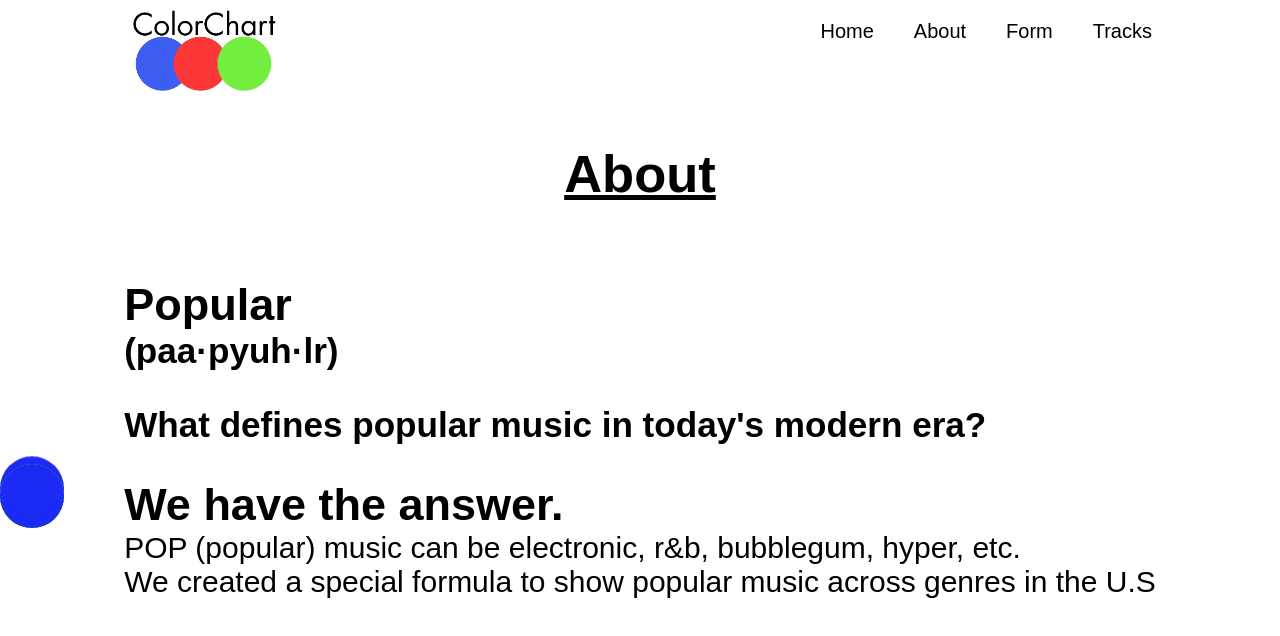
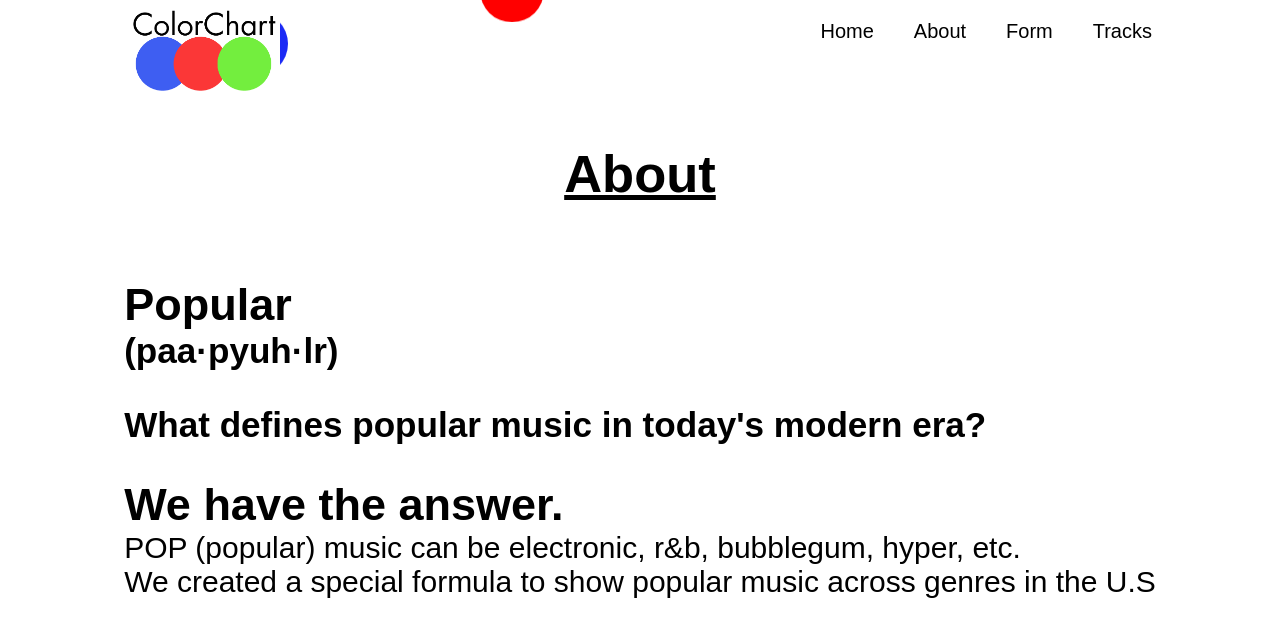
Before and after one commit to lesliewilson1/Wilson_Leslie_Music_Chart_Capstone, a React (Vite) app in the folder frontend/: page /about in a window 1280 px wide. Shown: the top 636 px of the page. Built offline with nearby package versions, Linux system fonts and the light colour scheme; no server answers; a web font is replaced by a local one.

Commit message:
Update 7.3

```diff
--- a/frontend/src/components/ball.css
+++ b/frontend/src/components/ball.css
@@ -3,33 +3,71 @@
     padding: 0;
 }
 
+.main {
+    position: fixed;
+    width: 100%;
+    height: 100vh;
+    overflow: hidden;
+    top: 0;
+    left: 0;
+    z-index: 0;
+}
 
 .main .shape-container{
     position: absolute;
-    left: calc(50% - 43m);
-    top: calc(50% - 4em);
+    left: 50%;
+    transform: translateX(-50%);
 }
 
-.main .shape{
+/* .main .shape{
     border-radius: 50%;
     position: relative;
     left: auto;
     top: auto;
-}
+} */
 
 .shape{
     width: 4em;
     height: 4em;
-    position: absolute;
-    top: calc(50% - 2em);
-    left: calc(50% - 2em);
+    border-radius: 50%;
+    position: relative;
+    /* top: calc(50% - 2em);
+    left: calc(50% - 2em); */
 }
 
-.blue-ball{background: rgb(27, 42, 245)}
-.red-ball{background: red}
-.green-ball{background: rgb(44, 228, 68)}
+.blue-ball{background: rgb(27, 42, 245);}
+.red-ball{background: red;}
+.green-ball{background: rgb(44, 228, 68);}
 
-.move-right1{
+
+.bounce1 { animation: bounce 1.5s linear infinite; }
+.bounce2 { animation: bounce 2s linear infinite; }
+.bounce3 { animation: bounce 2.5s linear infinite; }
+.bounce4 { animation: bounce 3s linear infinite; }
+
+.shape-container:nth-child(1) { left: 20%; }
+.shape-container:nth-child(2) { left: 40%; }
+.shape-container:nth-child(3) { left: 60%; }
+.shape-container:nth-child(4) { left: 80%; }
+
+@keyframes bounce {
+    0% {
+        transform: translateY(-8em);
+        animation-timing-function: ease-in;
+    }
+    50% {
+        transform: translateY(8em);
+        animation-timing-function: ease-out;
+    }
+    100% {
+        transform: translateY(-8em);
+        animation-timing-function: ease-in;
+    }
+
+
+
+
+/* .move-right1{
     animation: move-right 1.5s infinite cubic-bezier(.37, .55, .49, .67);
 }
 
@@ -84,7 +122,7 @@
 }
 
 /* Bouncing Balls */
-.bounce1{
+/* .bounce1{
     animation: bounce 1.5s linear infinite;
 }
 
@@ -152,6 +190,6 @@
     70%, 100%{
         transform: translateY(8em);
         animation-timing-function: cubic-bezier(.19, 1, .79, 1)
-    }
+    } */
 
 }
--- a/frontend/src/pages/About.css
+++ b/frontend/src/pages/About.css
@@ -2,6 +2,7 @@
     position: relative;
     min-height: 100vh;
     padding: 80px 20px 20px;
+    z-index: 1;
 }
 
 .about-title {
@@ -10,6 +11,7 @@
     font-size: 35px;
     align-items: center;
     text-align: center;
+    z-index: 2;
 }
 
 .about-content {
@@ -18,6 +20,7 @@
     align-items: center;
     text-align: left;
     margin: 0 auto;
+    z-index: 2;
 }
 
 .about-para {
@@ -29,4 +32,6 @@
     margin: 25px;
     text-align:left;
     font-size: 30px;
+    position: relative;
+    z-index: 3;
 }
```
